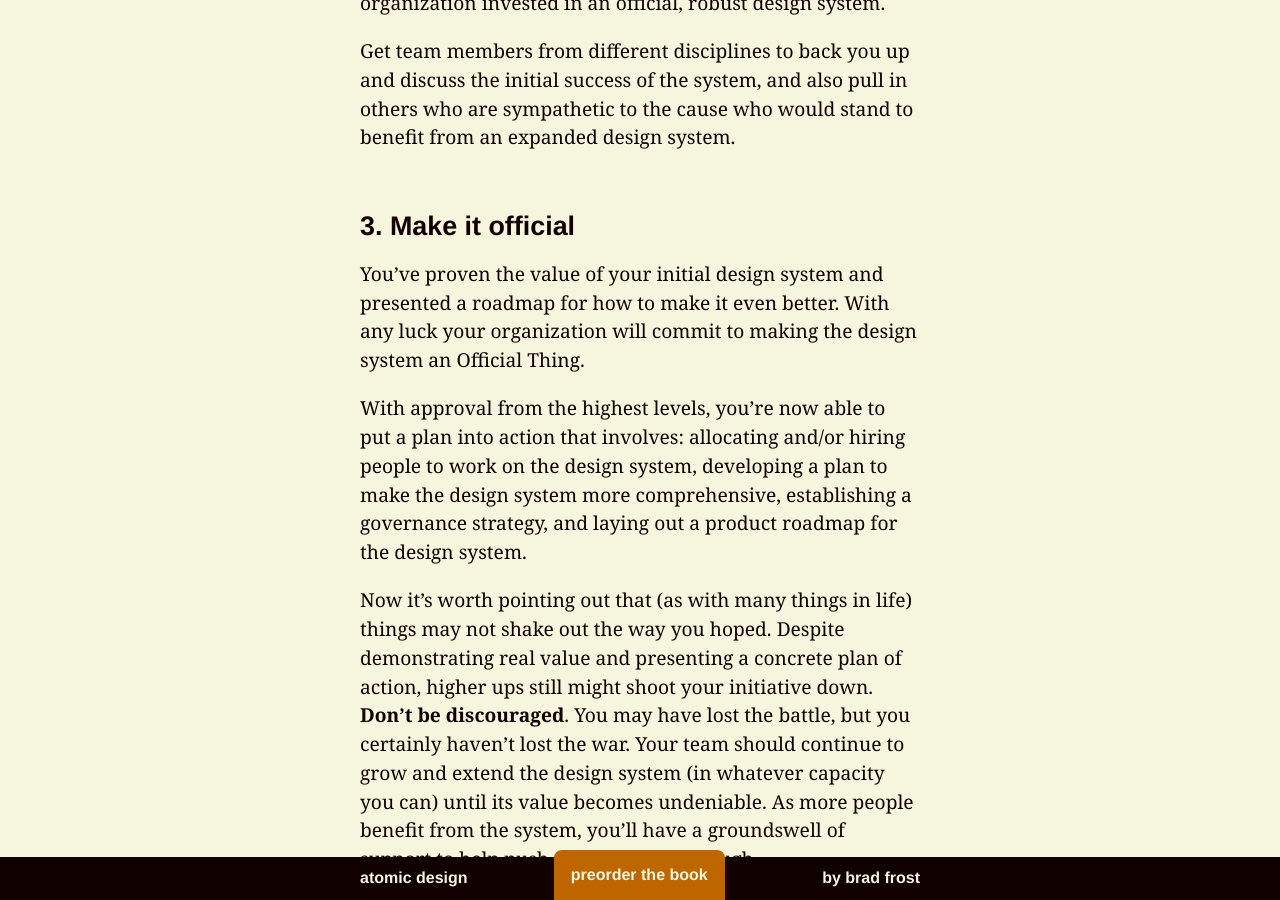
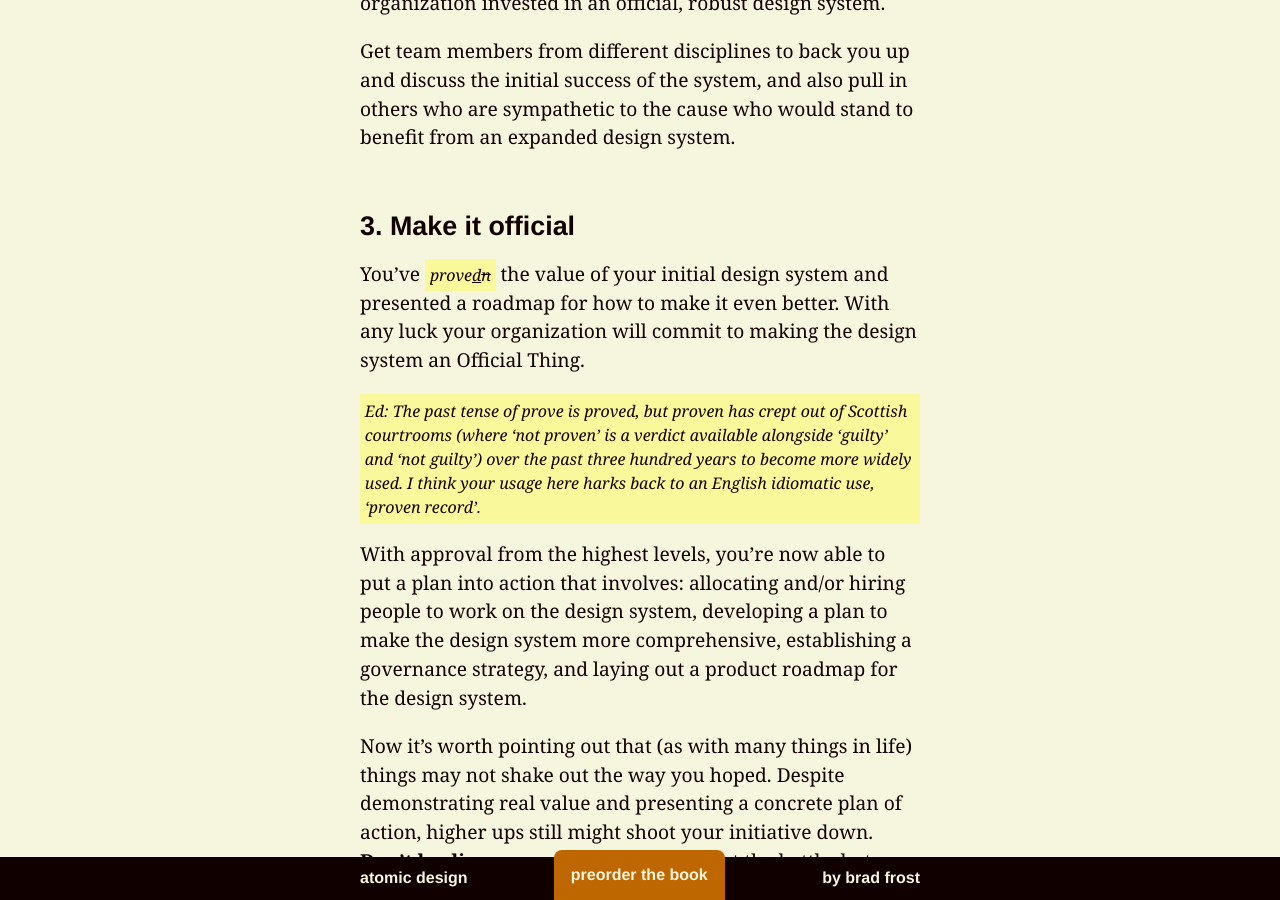
Before and after one commit to bradfrost/atomic-design, a Jekyll site: the page built from chapter-5.md, in a window 1280 px wide and 900 px high, scrolled down 8442 px. Built offline with Jekyll 4.4.1, drawn with Linux system fonts in a browser that asks for light colours.

Commit message:
Edits to line 128

```diff
--- a/chapter-5.md
+++ b/chapter-5.md
@@ -118,7 +118,14 @@ With a nascent-yet-tangible design system in place, you can have a more meaningf
 Get team members from different disciplines to back you up and discuss the initial success of the system, and also pull in others who are sympathetic to the cause who would stand to benefit from an expanded design system.
 
 ### 3. Make it official
-You've proven the value of your initial design system and presented a roadmap for how to make it even better. With any luck your organization will commit to making the design system an Official Thing.
+You've <span class="editor">prove<ins>d</ins><del>n</del></span> the value of your initial design system and presented a roadmap for how to make it even better. With any luck your organization will commit to making the design system an Official Thing.
+
+<div class="editor">
+{% capture m %}
+Ed: The past tense of prove is proved, but proven has crept out of Scottish courtrooms (where ‘not proven’ is a verdict available alongside ‘guilty’ and ‘not guilty’) over the past three hundred years to become more widely used. I think your usage here harks back to an English idiomatic use, ‘proven record’.
+{% endcapture %}
+{{ m | markdownify }}
+</div>
 
 With approval from the highest levels, you're now able to put a plan into action that involves: allocating and/or hiring people to work on the design system, developing a plan to make the design system more comprehensive, establishing a governance strategy, and laying out a product roadmap for the design system.
 
```
Also changed, not shown: 1 other file.
